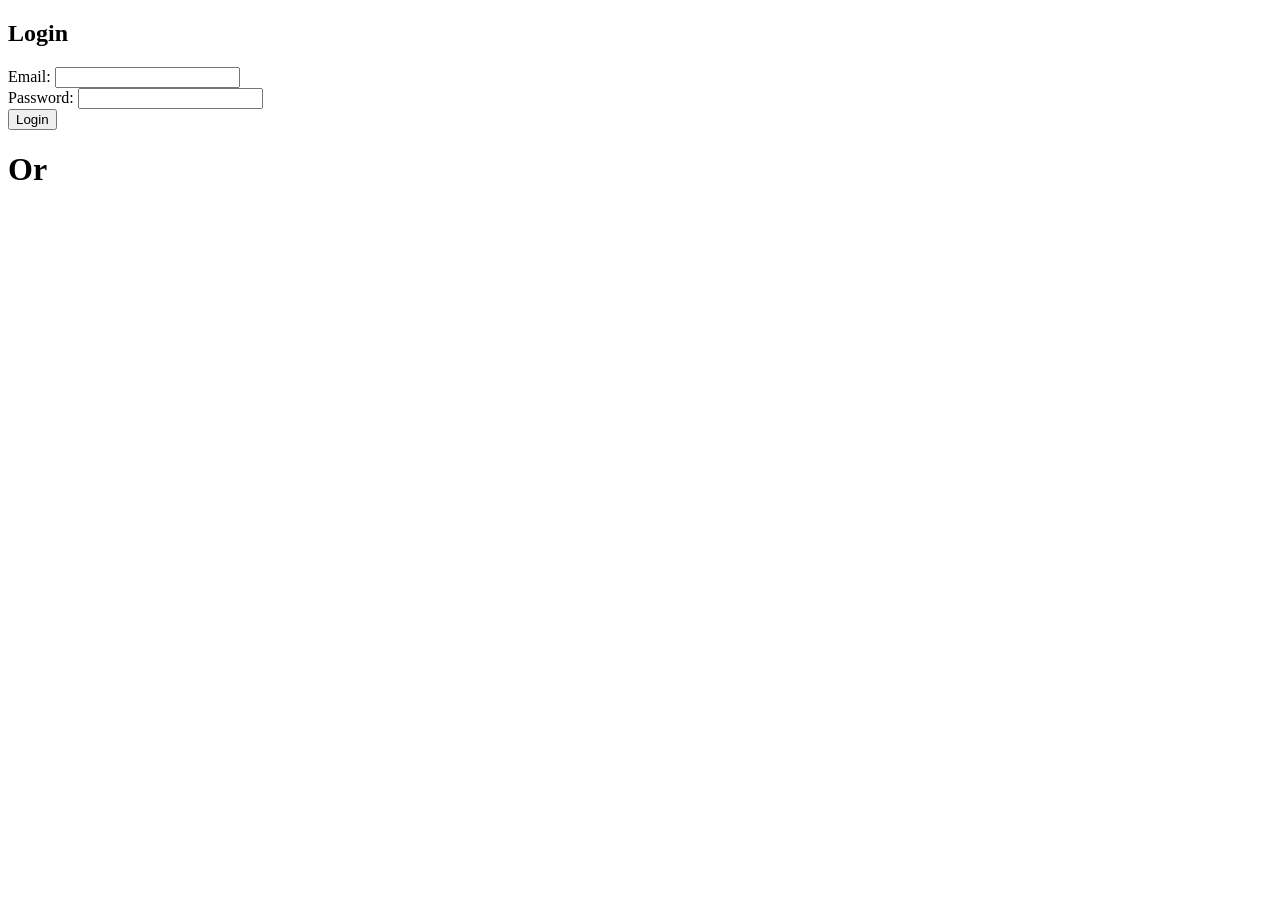
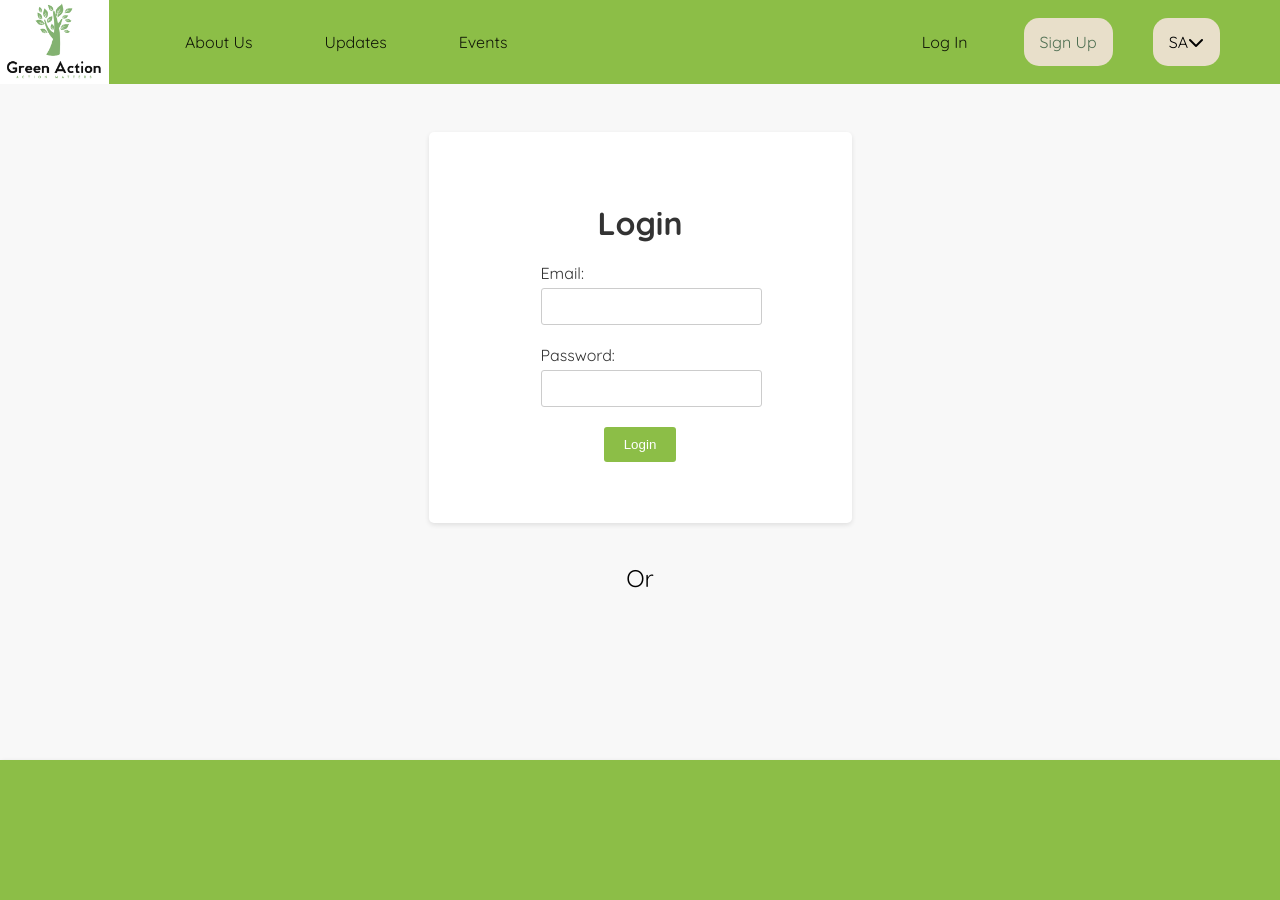
Before and after one commit to aintnoBaka7227/Green-Action-Volunteer-website, a website: page public/logins.html in a window 1280 px wide. Before the commit the page ends 800 px from the top, so only its background shows below. Drawn offline with nearby package versions, Linux system fonts and the light colour scheme.

Commit message:
login and signup frontend

```diff
--- a/public/javascripts/Auth.js
+++ b/public/javascripts/Auth.js
@@ -16,7 +16,7 @@ function login() {
               document.getElementById("loginWarning").innerText = "Login successful";
               window.location.href = '/profile';
           } else if (this.status === 400) {
-              document.getElementById("loginWarning").innerText = this.responseText;
+              document.getElementById("loginWarning").innerText = "Wrong password";
           } else {
               document.getElementById("loginWarning").innerText = "An error occurred. Please try again later.";
           }
--- a/public/logins.html
+++ b/public/logins.html
@@ -3,24 +3,42 @@
 <head>
     <meta charset="UTF-8">
     <meta name="viewport" content="width=device-width, initial-scale=1.0">
+    <meta name="theme-color" content="#8CBE47">
+    <title>Login Page</title>
+    <link rel="preconnect" href="https://fonts.googleapis.com">
+    <link rel="preconnect" href="https://fonts.gstatic.com" crossorigin>
+    <link href="https://fonts.googleapis.com/css2?family=Quicksand:wght@300..700&display=swap" rel="stylesheet">
+    <link rel="stylesheet" href="../stylesheets/guest-style.css">
+    <link rel="stylesheet" href="../stylesheets/guest-about-style.css">
+    <link rel="stylesheet" href="../stylesheets/login-style.css">
+    <script src="https://kit.fontawesome.com/62cb943082.js" crossorigin="anonymous"></script>
+    <script src="https://accounts.google.com/gsi/client" async defer></script>
     <script src="/javascripts/Auth.js"></script>
-    <title>Login Page</title>
+    <script src="https://cdn.jsdelivr.net/npm/vue@2/dist/vue.js"></script>
+    <script src="/javascripts/components/navbar-guest.js" defer></script>
+
 </head>
 <body>
-    <h2>Login</h2>
+    <div id="app">
+        <navbar-guest></navbar-guest>
+        <main>
+            <section class="login-section">
+                <h1>Login</h1>
                 <form id="loginForm" onsubmit="event.preventDefault(); login();">
-        <div>
+                    <div class="form-group">
                         <label for="email">Email:</label>
                         <input type="email" id="email" name="email" required>
                     </div>
-        <div>
+                    <div class="form-group">
                         <label for="password">Password:</label>
                         <input type="password" id="password" name="password" required>
                     </div>
-        <button type="submit">Login</button>
+                    <button type="submit" class="login-button">Login</button>
                 </form>
-    <p id="warning" style="color: red;"></p>
-    <h1>Or</h1>
+                <p id="warning" class="warning-message"></p>
+            </section>
+            <section class="alternative-login">
+                <h2>Or</h2>
                 <div id="g_id_onload"
                      data-client_id="198821023017-acnrsha9l5f807koqqu2g0dp800tn0nf.apps.googleusercontent.com"
                      data-context="signin"
@@ -29,6 +47,17 @@
                      data-auto_prompt="false">
                 </div>
                 <div class="g_id_signin" data-type="standard" data-shape="pill" data-theme="outline" data-text="signin_with" data-size="large" data-logo_alignment="left"></div>
-
+            </section>
+        </main>
+        <footer></footer>
+    </div>
+    <script src="/javascripts/Auth.js"></script>
+    <script>
+        window.onload = function() {
+            new Vue({
+                el: '#app'
+            });
+        }
+    </script>
 </body>
 </html>
--- /dev/null
+++ b/public/stylesheets/login-style.css
@@ -0,0 +1,83 @@
+/* login-style.css */
+
+body {
+  font-family: 'Quicksand', sans-serif;
+  margin: 0;
+  padding: 0;
+  background-color: #f8f8f8;
+}
+
+#app {
+  display: flex;
+  flex-direction: column;
+  min-height: 100vh;
+}
+
+main {
+  flex: 1;
+  display: flex;
+  justify-content: center;
+  align-items: center;
+}
+
+.login-section {
+  background-color: #fff;
+  padding-left: 10%;
+  padding-right: 10%;
+  padding-top: 4%;
+  padding-bottom: 4%;
+  border-radius: 5px;
+  box-shadow: 0 2px 5px rgba(0, 0, 0, 0.1);
+  text-align: center;
+}
+
+.login-section h1 {
+  margin-bottom: 20px;
+  color: #333;
+}
+
+.form-group {
+  margin-bottom: 20px;
+  text-align: left;
+}
+
+label {
+  display: block;
+  margin-bottom: 5px;
+  color: #333;
+}
+
+input[type="email"],
+input[type="password"] {
+  width: 100%; /* Change width to 100% to make the input fields wider */
+  padding: 10px;
+  border: 1px solid #ccc;
+  border-radius: 3px;
+}
+
+button.login-button {
+  background-color: #8CBE47;
+  color: #fff;
+  border: none;
+  padding: 10px 20px;
+  border-radius: 3px;
+  cursor: pointer;
+}
+
+button.login-button:hover {
+  background-color: #77a942;
+}
+
+.warning-message {
+  color: red;
+  margin-top: 10px;
+}
+
+.alternative-login {
+  margin-top: 20px;
+  text-align: center;
+}
+
+.g_id_signin {
+  margin-top: 10px;
+}
--- /dev/null
+++ b/public/stylesheets/signup-style.css
@@ -0,0 +1,68 @@
+/* styles.css */
+
+body {
+  font-family: 'Quicksand', sans-serif;
+  margin: 0;
+  padding: 0;
+  background-color: #f8f8f8;
+}
+
+.container {
+  max-width: 40%;
+  margin: 0 auto;
+  padding: 20px;
+  background-color: #fff;
+  border-radius: 5px;
+  box-shadow: 0 2px 5px rgba(0, 0, 0, 0.1);
+  margin-top: 4%;
+  margin-bottom: 4%;
+  padding: auto;
+  display: flex;
+  flex-direction: column;
+  align-items: center;
+}
+
+h1 {
+  text-align: center;
+}
+
+.form-group {
+  margin-bottom: 20px;
+}
+
+label {
+  display: block;
+  margin-bottom: 5px;
+  color: #333;
+}
+
+input[type="text"],
+input[type="email"],
+input[type="tel"],
+input[type="password"],
+input[type="date"] {
+  width: 400px;
+  padding: 10px;
+  border: 1px solid #ccc;
+  border-radius: 3px;
+}
+
+button.signup-button {
+  background-color: #8CBE47;
+  color: #fff;
+  border: none;
+  padding: 10px;
+  border-radius: 3px;
+  cursor: pointer;
+  width: 40%;
+}
+
+button.signup-button:hover {
+  background-color: #77a942;
+}
+
+.warning-message {
+  color: red;
+  margin-top: 10px;
+  text-align: center;
+}
```
Also changed, not shown: public/signups.html (+34 -12 lines). Lines whose indentation alone changed are shown as unchanged.
